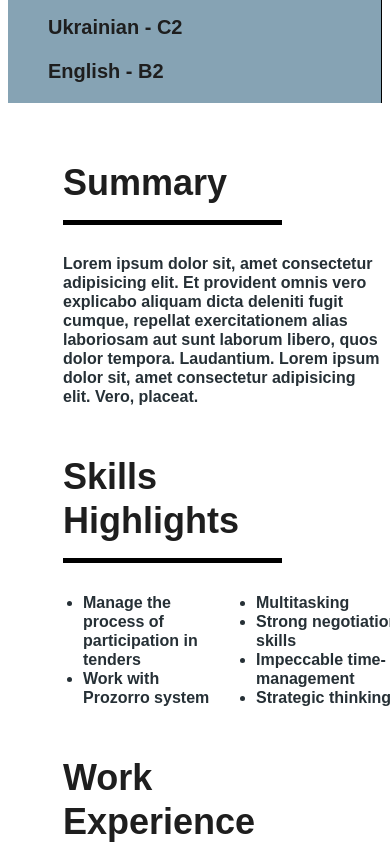
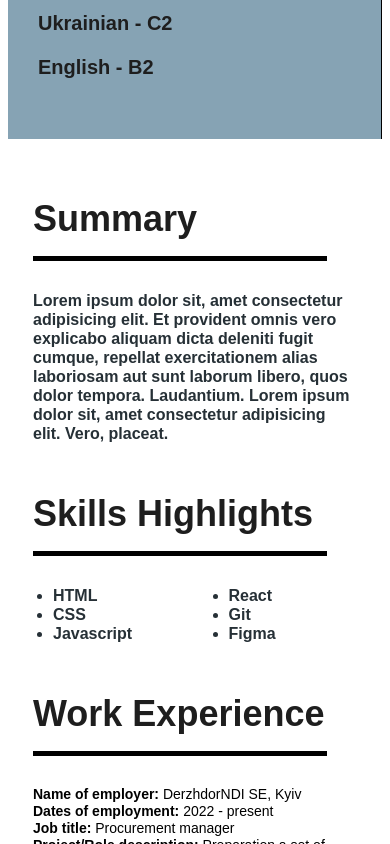
Before and after one commit to Tetianakryvobok/Homeworks, a plain HTML site: page index.html in a window 390 px wide. Shown: the part 1156-2000 px from the top of the page. Drawn offline with Linux system fonts and the light colour scheme.

Commit message:
finished adaptive design

```diff
--- a/index.html
+++ b/index.html
@@ -63,12 +63,12 @@
             <div class="skills_container main-margin">
                <h2 class=" title-main padding border">Skills Highlights</h2>
                <ul class=" list textstyle">
-                  <li>Manage the process of participation in tenders</li>
-                  <li>Work with Prozorro system</li>
-                  <li>Multitasking </li>
-                  <li>Strong negotiation skills</li>
-                  <li>Impeccable time-management</li>
-                  <li> Strategic thinking</li>
+                  <li>HTML</li>
+                  <li>CSS</li>
+                  <li>Javascript </li>
+                  <li>React</li>
+                  <li>Git</li>
+                  <li>Figma</li>
                </ul>
             </div>
 
--- a/style.css
+++ b/style.css
@@ -49,6 +49,7 @@ margin: 58px 0 36px 40px;
    display: block;
    width: 385px;
    height: 292px;
+   max-width: 100%;
    object-fit: contain;
 
   }
@@ -59,7 +60,7 @@ margin: 58px 0 36px 40px;
    border-radius: 6px;
    width: 20%;
    padding: 10px 16px;
-   margin: 20px 140px;
+   margin: 20px 135px;
    text-align: center;
    text-decoration: none;
 
@@ -187,11 +188,17 @@ margin: 58px 0 36px 40px;
       max-width:385px;
       display:flex;
       flex-direction:column;
-         }
+      }
 
       .info_container{
-
+      margin: 0 20px 60px 30px;
       }
+      .maincontainer{
+      margin:25px;
+       }
+       .border{
+       margin-right: 30px;
+       }
 }
 
 
```
